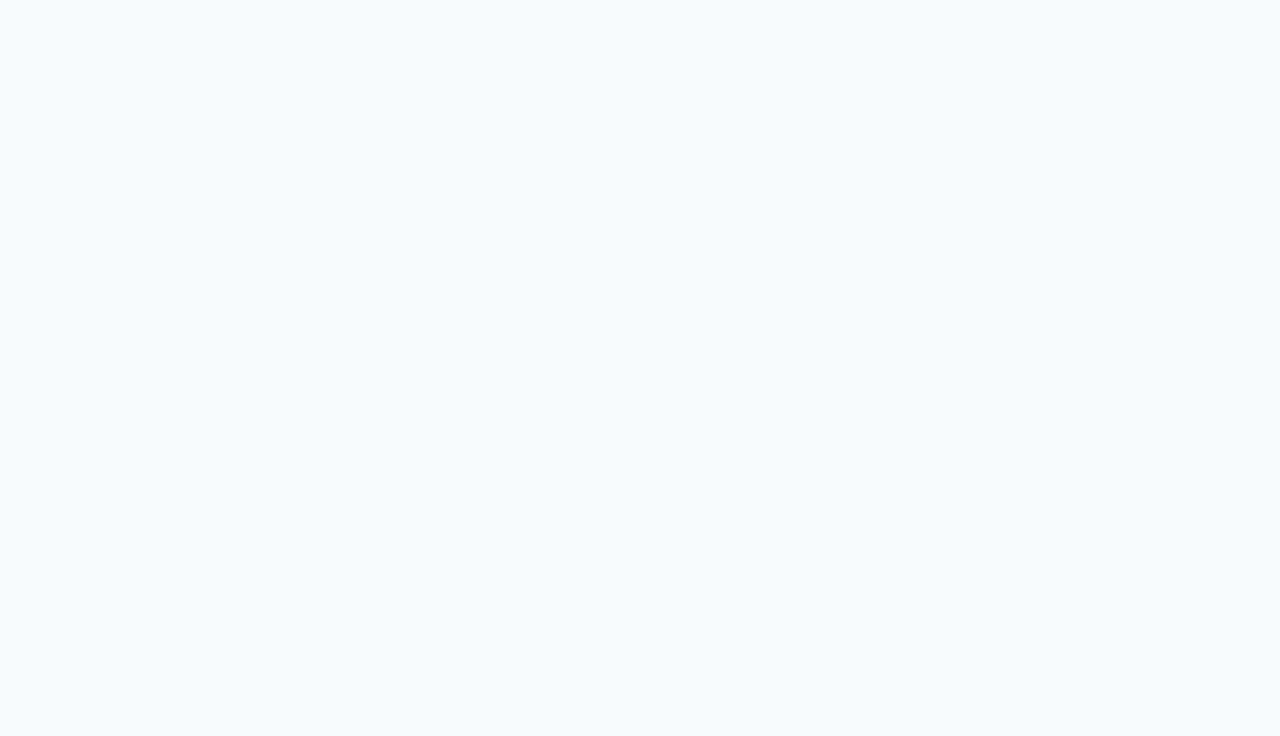
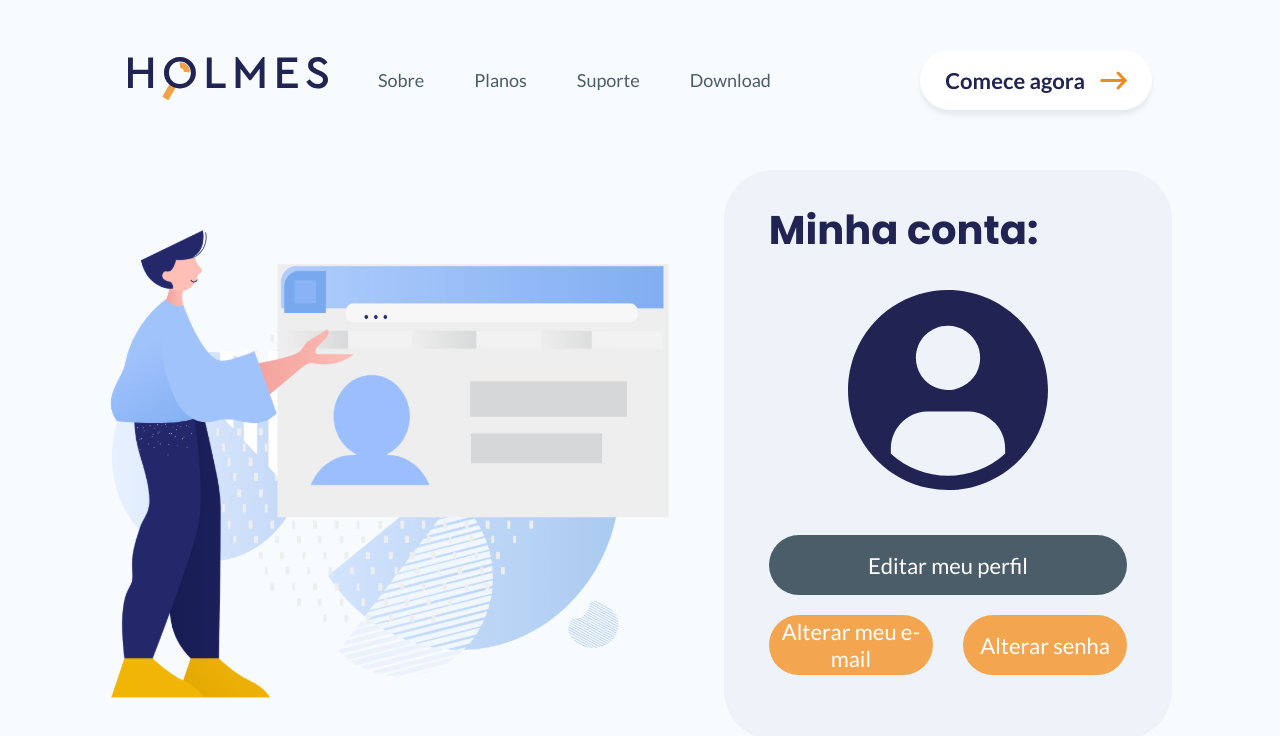
Before and after one commit to Sync-Corp/src-frontend-react-holmes, a React (Create React App) app: page /my-account in a window 1280 px wide. Shown: the top 736 px of the page. Built offline with nearby package versions, Linux system fonts and the light colour scheme; no server answers; sample sign-in values are in the browser's storage.

Commit message:
:art: Created MyAccount Page

```diff
--- a/src/components/UserArea/index.tsx
+++ b/src/components/UserArea/index.tsx
@@ -39,22 +39,24 @@ const UserArea: React.FC<UserAreaProps> = ({ user, setUser }) => {
             </span>
 
             <div className={`${colapsed ? 'user-menu':'user-menu-hidden'}`}>
+                <Link to="/my-account">
+                    <span>
+                        <img src={myAccount} alt="Ícone minha conta"/>
+                        <p>Minha conta</p>
+                    </span>
+                </Link>
                 <span>
-                    <img src={myAccount} alt=""/>
-                    <p>Minha conta</p>
-                </span>
-                <span>
-                    <img src={myPlan} alt=""/>
+                    <img src={myPlan} alt="Ícone meu plano"/>
                     <p>Meu plano</p>
                 </span>
                 <Link to="/support">
                     <span>
-                        <img src={contact} alt=""/>
+                        <img src={contact} alt="Ícone contato"/>
                         <p>Contato</p>
                     </span>
                 </Link>
                 <span onClick={handleExit}>
-                    <img src={exit} alt=""/>
+                    <img src={exit} alt="Ícone sair"/>
                     <p>Sair</p>
                 </span>
             </div>
--- a/src/pages/CreateAccount/index.tsx
+++ b/src/pages/CreateAccount/index.tsx
@@ -6,7 +6,6 @@ import api from '../../services/api';
 import Header from '../../components/Header';
 
 import registerBanner from '../../assets/images/register-banner.svg';
-import rightArrow from '../../assets/icons/white-right-arrow.svg';
 
 import './styles.css';
 
@@ -17,6 +16,9 @@ function CreateAccount() {
     const [email, setEmail] = useState('');
     const [password, setPassword] = useState('');
     const [confirmPassword, setConfirmPassword] = useState('');
+    const [institutionName, setInstitutionName] = useState('');
+    const [institutionType, setInstitutionType] = useState('');
+    const [cnpj, setCnpj] = useState('');
 
     async function handleRegister(e: FormEvent) {
         e.preventDefault();
@@ -30,10 +32,12 @@ function CreateAccount() {
             name,
             email,
             password,
+            institutionName,
+            institutionType,
+            cnpj
         };
 
         try {
-            console.log("cadastrando");
             await api.post('/users', user);
 
             history.push("/login");
@@ -70,6 +74,30 @@ function CreateAccount() {
                         required/>
 
                     <input
+                        type="text"
+                        placeholder="Nome da instituição"
+                        value={institutionName}
+                        onChange={event => setInstitutionName(event.target.value)}
+                        required/>
+
+                    <div className="form-row">
+                        <input
+                            type="text"
+                            placeholder="CNPJ"
+                            value={cnpj}
+                            onChange={event => setCnpj(event.target.value)}
+                            required/>
+
+                        <input
+                            type="text"
+                            placeholder="Tipo de Instituição"
+                            value={institutionType}
+                            onChange={event => setInstitutionType(event.target.value)}
+                            required/>
+                    </div>
+
+                    <div className="form-row">
+                        <input
                             type="password"
                             placeholder="Senha"
                             value={password}
@@ -82,13 +110,14 @@ function CreateAccount() {
                             value={confirmPassword}
                             onChange={event => setConfirmPassword(event.target.value)}
                             required/>
+                    </div>
 
                     <span className="terms-row">
                         <input type="checkbox" id="cbTerms" required/>
                         <label htmlFor="cbTerms">Eu li e aceito os <span className="terms"><Link to="/">Termos e Condições</Link></span> do site.</label>
                     </span>
 
-                    <button type="submit" className="icon-button"><p>Próximo passo</p><img src={rightArrow} alt="Seta para a direita"/></button>
+                    <button type="submit" className="icon-button">Cadastrar-se</button>
                 </form>
             </main>
         </>
--- a/src/pages/CreateAccount/styles.css
+++ b/src/pages/CreateAccount/styles.css
@@ -18,7 +18,7 @@
     display: flex;
     flex-direction: column;
 
-    width: 30%;
+    width: 40%;
 
     background-color: rgba(77, 118, 181, 0.06);
     border-radius: 50px;
@@ -49,11 +49,22 @@ input[type=text], input[type=password], input[type=email]{
     border: 0;
     align-self: center;
 
-
     font-size: 22px;
 
     color: #3c3c3c;
     padding-left: 35px;
+}
+
+.form-row {
+    display: flex;
+    flex-direction: row;
+    justify-content: space-between;
+    width: 80%;
+    align-self: center;
+}
+
+.form-row input {
+    width: 48%;
 }
 
 
--- /dev/null
+++ b/src/pages/MyAccount/index.tsx
@@ -0,0 +1,56 @@
+import React, { useEffect, useState } from 'react';
+import Header from '../../components/Header';
+
+import accountBanner from '../../assets/images/account-banner.svg';
+import userDefault from '../../assets/icons/user-xl.svg';
+
+import './styles.css';
+import User from '../../models/User';
+import api from '../../services/api';
+import { useHistory } from 'react-router-dom';
+
+function MyAccount() {
+    const history = useHistory();
+
+    const [ user, setUser ] = useState<User>();
+
+    useEffect(() => {
+        async function getUser() {
+            try {
+                const response = await api.get("/users", {
+                    headers: { Authorization: "Bearer " + localStorage.getItem('session') }
+                });
+
+                setUser(response.data);
+            } catch(err) {
+            }
+        }
+        if(!localStorage.getItem('session'))
+            history.push("/");
+
+        getUser();
+    }, [history]);
+
+    return (
+        <>
+            <Header />
+
+            <main className="my-account-container">
+                <img src={accountBanner} alt="Homem gerenciando sua conta"/>
+                <div className="account-info">
+                    <h1>Minha conta:</h1>
+                    <img src={userDefault} alt={`${user?.name}`}/>
+                    <h2>{user?.name}</h2>
+                    <p>{user?.email}</p>
+                    <button>Editar meu perfil</button>
+                    <span className="buttons-row">
+                        <button>Alterar meu e-mail</button>
+                        <button>Alterar senha</button>
+                    </span>
+                </div>
+            </main>
+        </>
+    );
+}
+
+export default MyAccount;
--- /dev/null
+++ b/src/pages/MyAccount/styles.css
@@ -0,0 +1,68 @@
+.my-account-container {
+    display: flex;
+    flex-direction: row;
+    align-items: center;
+    justify-content: center;
+
+    width: 100%;
+    height: 90vh;
+}
+
+.account-info {
+    display: flex;
+    flex-direction: column;
+    align-items: center;
+
+    background: rgba(77, 118, 181, 0.06);
+    border-radius: 50px;
+    width: 35%;
+
+    margin-left: 50px;
+}
+
+.account-info h1 {
+    font: 700 40px 'Poppins', sans-serif;
+    color: #212353;
+    width: 80%;
+    margin: 30px 0;
+}
+
+.account-info h2 {
+    font: 500 26px 'Lato', sans-serif;
+    color: #212353;
+}
+
+.account-info p {
+    font: 500 22px 'Lato', sans-serif;
+    margin-top: 5px;
+    margin-bottom: 40px;
+}
+
+.account-info button {
+    font: 500 22px 'Lato', sans-serif;
+
+    width: 80%;
+    height: 60px;
+
+    background: #4B5D68;
+    border-radius: 50px;
+    border: 0;
+
+    color: #FFFFFF;
+}
+
+.account-info .buttons-row {
+    display: flex;
+    width: 80%;
+    justify-content: space-between;
+}
+
+.account-info .buttons-row button {
+    margin-top: 20px;
+    margin-bottom: 65px;
+    background: #F3A64F;
+}
+
+.account-info .buttons-row button + button {
+    margin-left: 30px;
+}
--- a/src/routes.tsx
+++ b/src/routes.tsx
@@ -8,6 +8,7 @@ import Plan from './pages/Plan';
 import Payment from './pages/Payment';
 import Download from './pages/Download';
 import Support from './pages/Support';
+import MyAccount from './pages/MyAccount';
 
 function Routes() {
     return (
@@ -19,6 +20,7 @@ function Routes() {
             <Route path="/payment" component={Payment} />
             <Route path="/download" component={Download} />
             <Route path="/support" component={Support} />
+            <Route path="/my-account" component={MyAccount} />
         </BrowserRouter>
     )
 }
```
Also changed, not shown: src/assets/icons/user-xl.svg (added), src/assets/images/account-banner.svg (added). Lines whose indentation alone changed are shown as unchanged.
